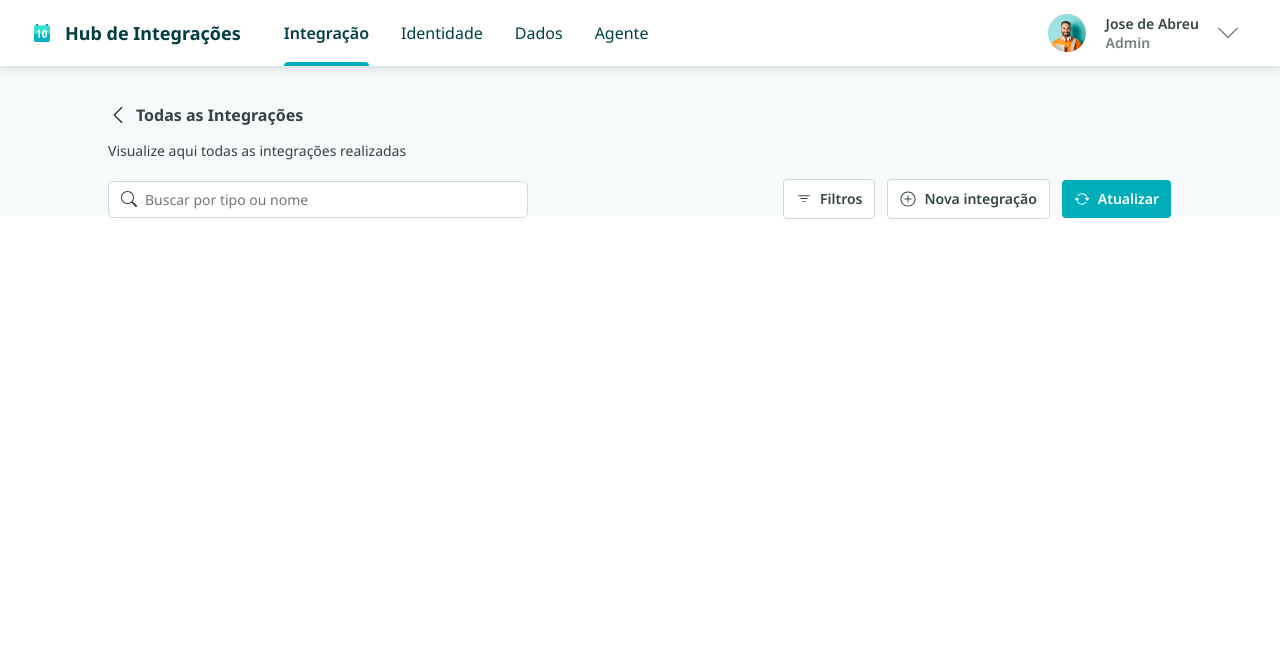
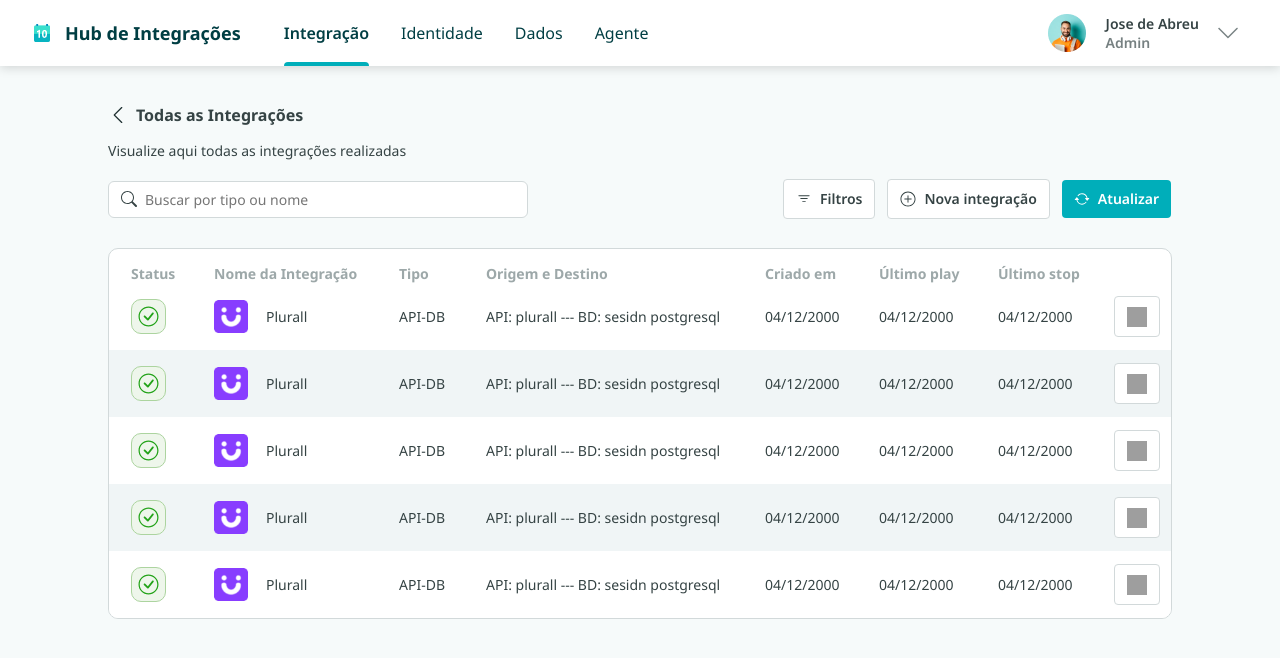
Before and after one commit to LucasVeloso2017/poc-bb, a React (Vite) app: page /integrations/all in a window 1280 px wide. Shown: the top 658 px of the page. Built offline with nearby package versions, Linux system fonts and the light colour scheme; grey boxes are pictures that could not be loaded.

Commit message:
feat: add table

```diff
--- a/src/pages/Integrations/All/index.tsx
+++ b/src/pages/Integrations/All/index.tsx
@@ -4,12 +4,181 @@
 import FilterIcon from '../../../assets/filter-icon.svg'
 import PlusCircleIcon from '../../../assets/plus-circle-icon.svg'
 import UpdateIcon from '../../../assets/update-icon.svg'
+import PluralLogo from '../../../assets/plural-logo.png'
+import CheckCircleIcon from "../../../assets/check-circle-icon.svg";
+import PauseIcon from "../../../assets/pause-icon.svg";
+import BugIcon from "../../../assets/bug-icon.svg";
+import PenIcon from "../../../assets/pen-icon.svg";
+import TrashIcon from "../../../assets/trash-icon.svg";
 import * as S from './styles';
 import Input from '../../../components/Input';
 import Button from '../../../components/Button';
+import Table from '../../../components/Table';
 
 
 const AllIntegrations = () => {
+
+   const columns = [
+      {
+         headerCell: (
+           <S.IntegrationStatusTableCollumn>
+             <div className="header">
+               <span>Status</span>
+             </div>
+           </S.IntegrationStatusTableCollumn>
+         ),
+         rowCell: () => (
+           <S.IntegrationStatusTableCollumn>
+             <div className="row">
+               <div className="status-ok">
+                 <img src={CheckCircleIcon} alt="" />
+               </div>
+             </div>
+           </S.IntegrationStatusTableCollumn>
+         ),
+       },
+      {
+         headerCell: (
+            <S.IntegrationNameTableColumn>
+               <div className="header">
+                  <span>Nome da Integração</span>
+               </div>
+            </S.IntegrationNameTableColumn>
+         ),
+         rowCell: () =>(
+            <S.IntegrationNameTableColumn>
+               <div className="row">
+                  <img src={PluralLogo} />
+                  <span>Plurall</span>
+               </div>
+            </S.IntegrationNameTableColumn>
+         ),
+      },
+      {
+         headerCell: (
+            <S.IntegrationTypeTableColumn>
+               <div className="header">
+                  <span>Tipo</span>
+               </div>
+            </S.IntegrationTypeTableColumn>
+         ),
+         rowCell: () =>(
+            <S.IntegrationTypeTableColumn>
+               <div className="row">
+                  <span>API-DB</span>
+               </div>
+            </S.IntegrationTypeTableColumn>
+         ),
+      },
+      {
+         headerCell: (
+            <S.IntegrationOriginDestinyTableColumn>
+               <div className="header">
+                  <span>Origem e Destino</span>
+               </div>
+            </S.IntegrationOriginDestinyTableColumn>
+         ),
+         rowCell: () =>(
+            <S.IntegrationOriginDestinyTableColumn>
+               <div className="row">
+                  <span>API: plurall --- BD: sesidn postgresql</span>
+               </div>
+            </S.IntegrationOriginDestinyTableColumn>
+         ),
+      },
+      {
+         headerCell: (
+            <S.IntegrationCreatedAtTableColumn>
+               <div className="header">
+                  <span>Criado em</span>
+               </div>
+            </S.IntegrationCreatedAtTableColumn>
+         ),
+         rowCell: () =>(
+            <S.IntegrationCreatedAtTableColumn>
+               <div className="row">
+                  <span>04/12/2000</span>
+               </div>
+            </S.IntegrationCreatedAtTableColumn>
+         ),
+      },
+      {
+         headerCell: (
+            <S.IntegrationPlayedAtTableColumn>
+               <div className="header">
+                  <span>Último play</span>
+               </div>
+            </S.IntegrationPlayedAtTableColumn>
+         ),
+         rowCell: () =>(
+            <S.IntegrationPlayedAtTableColumn>
+               <div className="row">
+                  <span>04/12/2000</span>
+               </div>
+            </S.IntegrationPlayedAtTableColumn>
+         ),
+      },
+      {
+         headerCell: (
+            <S.IntegrationStopedAtTableColumn>
+               <div className="header">
+                  <span>Último stop</span>
+               </div>
+            </S.IntegrationStopedAtTableColumn>
+         ),
+         rowCell: () =>(
+            <S.IntegrationStopedAtTableColumn>
+               <div className="row">
+                  <span>04/12/2000</span>
+               </div>
+            </S.IntegrationStopedAtTableColumn>
+         ),
+      },
+      {
+         headerCell: (
+            <S.IntegrationActionsTableColumn>
+               <div className="header">
+                  <span>Ações</span>
+               </div>
+            </S.IntegrationActionsTableColumn>
+         ),
+         rowCell: () =>(
+            <S.IntegrationActionsTableColumn>
+               <div className="row">
+                  <div className="controls">
+                     <Button
+                        withIcon={{
+                           icon:PauseIcon,
+                           onlyIcon:true,
+                        }}
+                     />
+                     <Button
+                        withIcon={{
+                           icon:BugIcon,
+                           onlyIcon:true,
+                        }}
+                     />
+                     <Button
+                        withIcon={{
+                           icon:PenIcon,
+                           onlyIcon:true,
+                        }}
+                     />
+                     <Button
+                        withIcon={{
+                           icon:TrashIcon,
+                           onlyIcon:true,
+                        }}
+                     />
+                  </div>
+               </div>
+            </S.IntegrationActionsTableColumn>
+         ),
+      },
+
+   ];
+
+   const data = Array.from({ length: 5 })
 
   return(
    <S.Container>
@@ -58,6 +227,9 @@
             />
          </div>
       </S.FilterWrapper>
+      <S.Card>
+         <Table columns={columns} data={data}/>
+      </S.Card>
    </S.Container>
   )
 }
--- a/src/pages/Integrations/All/styles.ts
+++ b/src/pages/Integrations/All/styles.ts
@@ -1,7 +1,8 @@
-import styled from 'styled-components';
+import styled from "styled-components";
 
 export const Container = styled.div`
   width: 100%;
+  height: 100vh;
   display: flex;
   flex-direction: column;
   align-items: flex-start;
@@ -13,7 +14,7 @@
   justify-content: flex-start;
   align-items: center;
 
-   a{
+  a {
     text-decoration: none;
     display: flex;
     align-items: center;
@@ -22,40 +23,204 @@
     font-family: "Noto Sans", sans-serif;
     font-style: normal;
     color: #354344;
-      font-weight:700;
+    font-weight: 700;
     font-size: 1.6rem;
   }
 
-   span{
+  span {
     font-family: "Noto Sans", sans-serif;
     font-style: normal;
     color: #354344;
-      font-weight:400;
+    font-weight: 400;
     font-size: 1.4rem;
   }
-`
+`;
 
 export const FilterWrapper = styled.div`
   width: 100%;
   height: 3.5rem;
   margin-top: 2.1rem;
+  margin-bottom: 3.2rem;
 
   display: flex;
   align-items: center;
   justify-content: space-between;
   gap: 25.5rem;
 
-   .search{
+  .search {
     flex: 1 1 auto;
     height: 100%;
   }
 
-   .filters{
+  .filters {
     width: 38.9rem;
     height: 100%;
     display: flex;
     align-items: center;
     gap: 1.2rem;
+  }
+`;
+export const Card = styled.div`
+  overflow: hidden;
+  width: 100%;
+  background-color: #fff;
+  border: 0.1rem solid #d2d9da;
+  border-radius: 1rem;
+`;
 
+export const BaseColumn = styled.div`
+
+  .header {
+    padding-top: 1.5rem;
+    display: flex;
+    align-items: center;
+    justify-content: flex-start;
+    span {
+      font-family: "Noto Sans", sans-serif;
+      font-size: 1.4rem;
+      font-style: normal;
+      font-weight: 700;
+      text-decoration: none;
+      color: #9da8a9;
     }
-`
+  }
+
+  .row {
+    width: 100%;
+    span {
+      font-family: "Noto Sans", sans-serif;
+      font-size: 1.4rem;
+      font-style: normal;
+      font-weight: 400;
+      color: #354344;
+    }
+  }
+`;
+
+export const IntegrationStatusTableCollumn = styled(BaseColumn)`
+  width: 10.5rem;
+
+   .header {
+      padding-left: 2.2rem;
+   }
+
+   .row {
+      padding-left: 2.2rem;
+      width: 100%;
+      display: flex;
+      align-items: center;
+      justify-content: flex-start;
+
+      .status-ok{
+         width: 3.5rem;
+         height: 3.5rem;
+         border-radius: 1rem;
+         display: flex;
+         align-items: center;
+         justify-content: center;
+         background-color: #EEF6EB;
+         border: 0.1rem solid #ACD49F;
+      }
+   }
+`;
+
+export const IntegrationNameTableColumn = styled(BaseColumn)`
+  width: 18.5rem;
+
+  .row {
+    width: 100%;
+    display: flex;
+    align-items: center;
+    justify-content: flex-start;
+    gap: 1.8rem;
+
+    img {
+      width: 3.4rem;
+      height: 3.3rem;
+    }
+  }
+`;
+
+export const IntegrationTypeTableColumn = styled(BaseColumn)`
+  width: 8.7rem;
+
+  .row {
+    width: 100%;
+    display: flex;
+    align-items: center;
+    justify-content: flex-start;
+  }
+`;
+
+export const IntegrationOriginDestinyTableColumn = styled(BaseColumn)`
+  width: 27.9rem;
+
+  .row {
+    width: 100%;
+    display: flex;
+    align-items: center;
+    justify-content: flex-start;
+  }
+`;
+
+export const IntegrationCreatedAtTableColumn = styled(BaseColumn)`
+  width: 11.4rem;
+
+  .row {
+    width: 100%;
+    display: flex;
+    align-items: center;
+    justify-content: flex-start;
+  }
+`;
+
+export const IntegrationPlayedAtTableColumn = styled(BaseColumn)`
+  width: 11.9rem;
+
+  .row {
+    width: 100%;
+    display: flex;
+    align-items: center;
+    justify-content: flex-start;
+  }
+`;
+
+
+export const IntegrationStopedAtTableColumn = styled(BaseColumn)`
+  width: 11.6rem;
+
+  .row {
+    width: 100%;
+    display: flex;
+    align-items: center;
+    justify-content: flex-start;
+  }
+`;
+
+export const IntegrationActionsTableColumn = styled(BaseColumn)`
+  width: 21.9rem;
+
+  .header{
+    justify-content: center;
+  }
+
+  .row {
+    width: 100%;
+    display: flex;
+    align-items: center;
+    justify-content: flex-start;
+
+
+    .controls{
+      display: flex;
+      align-items: center;
+      justify-content: center;
+      gap: 1.3rem;
+
+      img{
+        width: 2rem;
+        height: 2rem;
+      }
+    }
+  }
+`;
```
Lines whose indentation alone changed are shown as unchanged.
